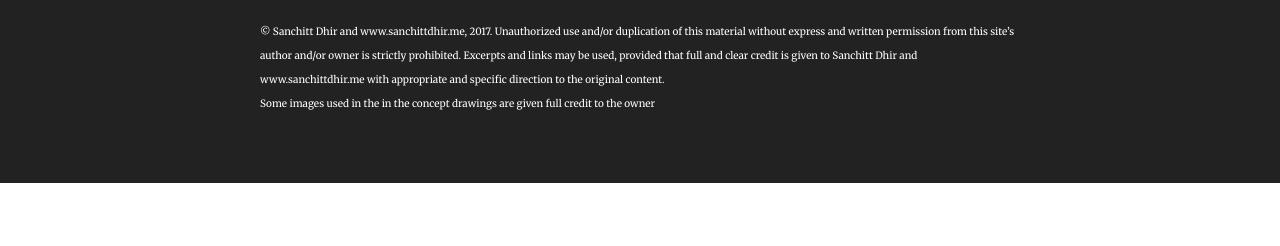
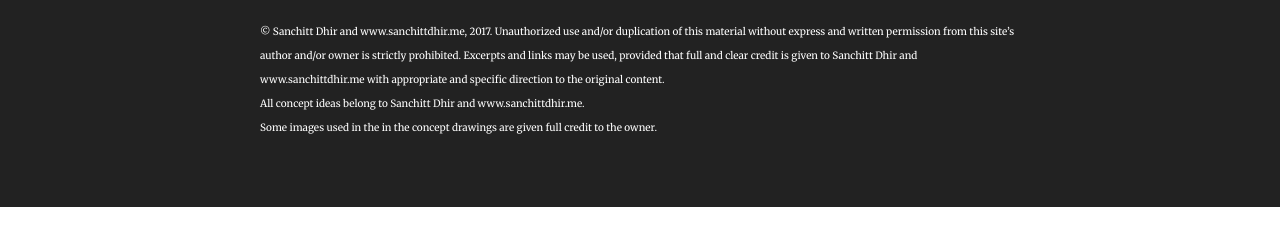
Before and after one commit to sanchittd/mywebsite, a website: page index.html in a window 1280 px wide. Shown: the part 3817-4063 px from the top of the page. Drawn offline with nearby package versions, Linux system fonts and the light colour scheme.

Commit message:
concepts

```diff
--- a/index.html
+++ b/index.html
@@ -342,7 +342,7 @@
                         <a href="https://invis.io/S6CUOH2VK#/246614091_Main" class="btn btn-default btn-lg"><i class="fa fa-star fa-fw"></i> <span class="network-name"></span></a>
                     </li>
                     <p>
-                    <p> <font size="1"> © Sanchitt Dhir and www.sanchittdhir.me, 2017. Unauthorized use and/or duplication of this material without express and written permission from this site’s author and/or owner is strictly prohibited. Excerpts and links may be used, provided that full and clear credit is given to Sanchitt Dhir and www.sanchittdhir.me with appropriate and specific direction to the original content. <br/> Some images used in the in the concept drawings are given full credit to the owner </p>
+                    <p> <font size="1"> © Sanchitt Dhir and www.sanchittdhir.me, 2017. Unauthorized use and/or duplication of this material without express and written permission from this site’s author and/or owner is strictly prohibited. Excerpts and links may be used, provided that full and clear credit is given to Sanchitt Dhir and www.sanchittdhir.me with appropriate and specific direction to the original content. <br/> All concept ideas belong to Sanchitt Dhir and www.sanchittdhir.me. <br/>Some images used in the in the concept drawings are given full credit to the owner.  </p>
                 </ul>
             </div>
             </div>
```
